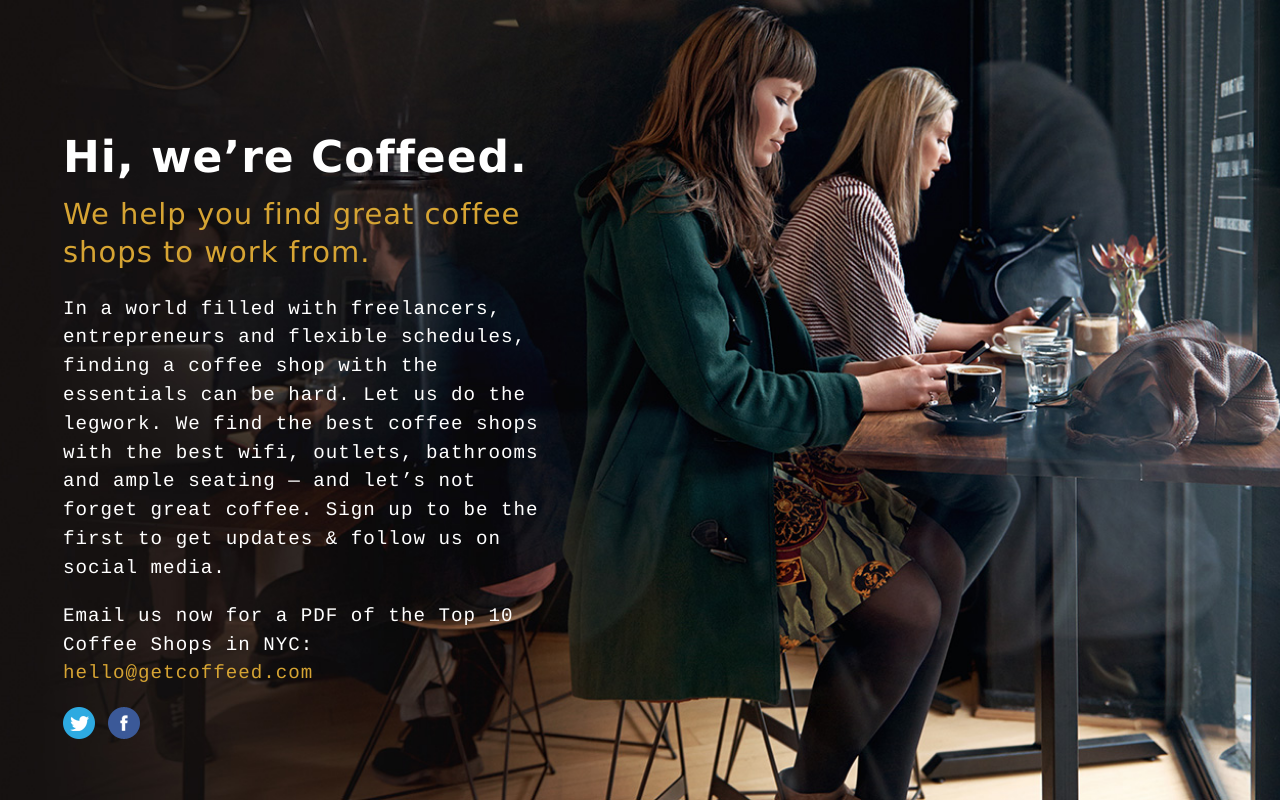
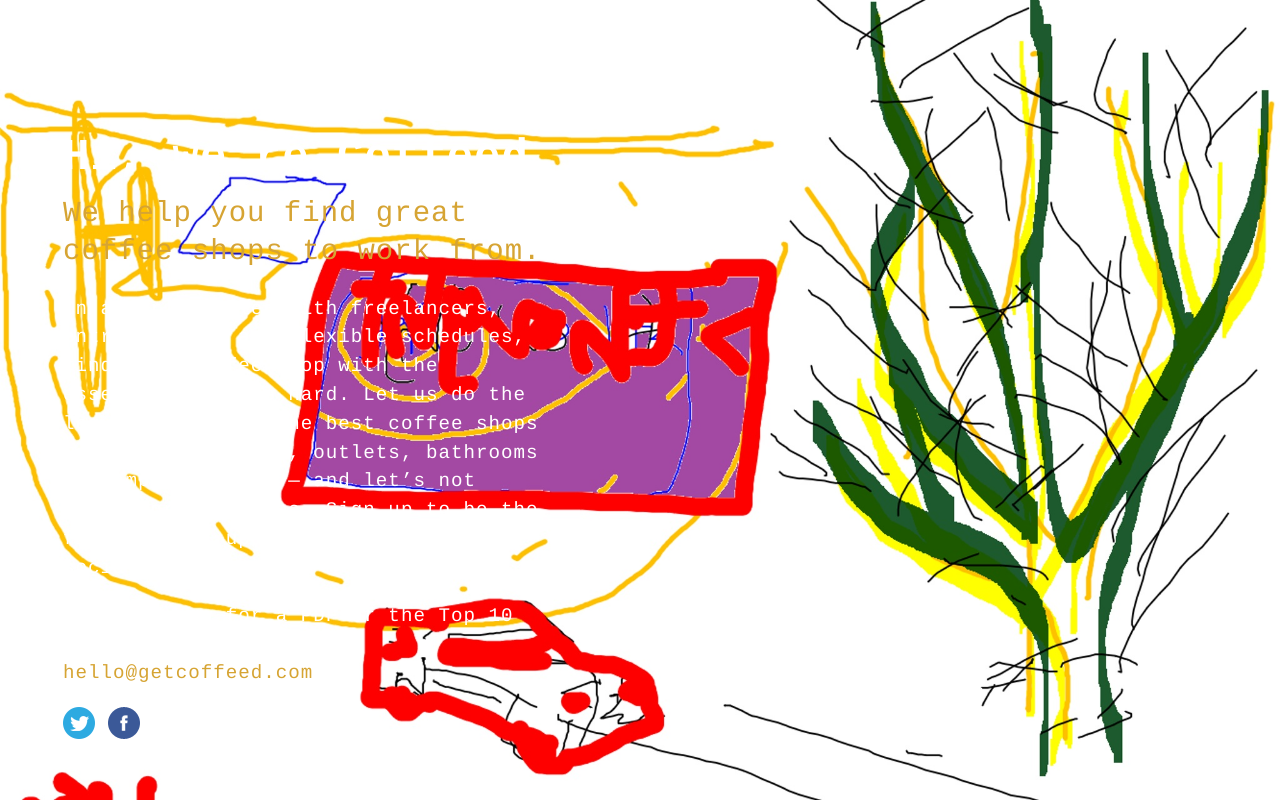
Before and after one commit to makenoise/coffeed, a Django app: page / in a window 1280 px wide. Run offline with Django 3.2, Linux system fonts and the light colour scheme.

Commit message:
Changing the background image

```diff
--- a/static/css/style.css
+++ b/static/css/style.css
@@ -8,7 +8,7 @@
   letter-spacing: 1px;
 	color: white;
 
-	background: url('../images/coffee-shop.jpg');
+	background: url('../images/VRTREEPNG.jpg');
   /* Full Page Background Receipe */
   background-size: cover;
   background-position: center;
@@ -23,7 +23,7 @@
 }
 
 h1 {
-  font-family: Verdana;
+  font-family: Courier;
   font-weight: bold;
 	font-size: 44px;
 	margin-bottom: -20px;
@@ -31,7 +31,7 @@
 }
 
 h2 {
-  font-family: Verdana;
+  font-family: Courier;
 	font-size: 29px;
   line-height: 38px;
   font-weight: normal;
```
Also changed, not shown: static/images/VRTREEPNG.jpg (added).
